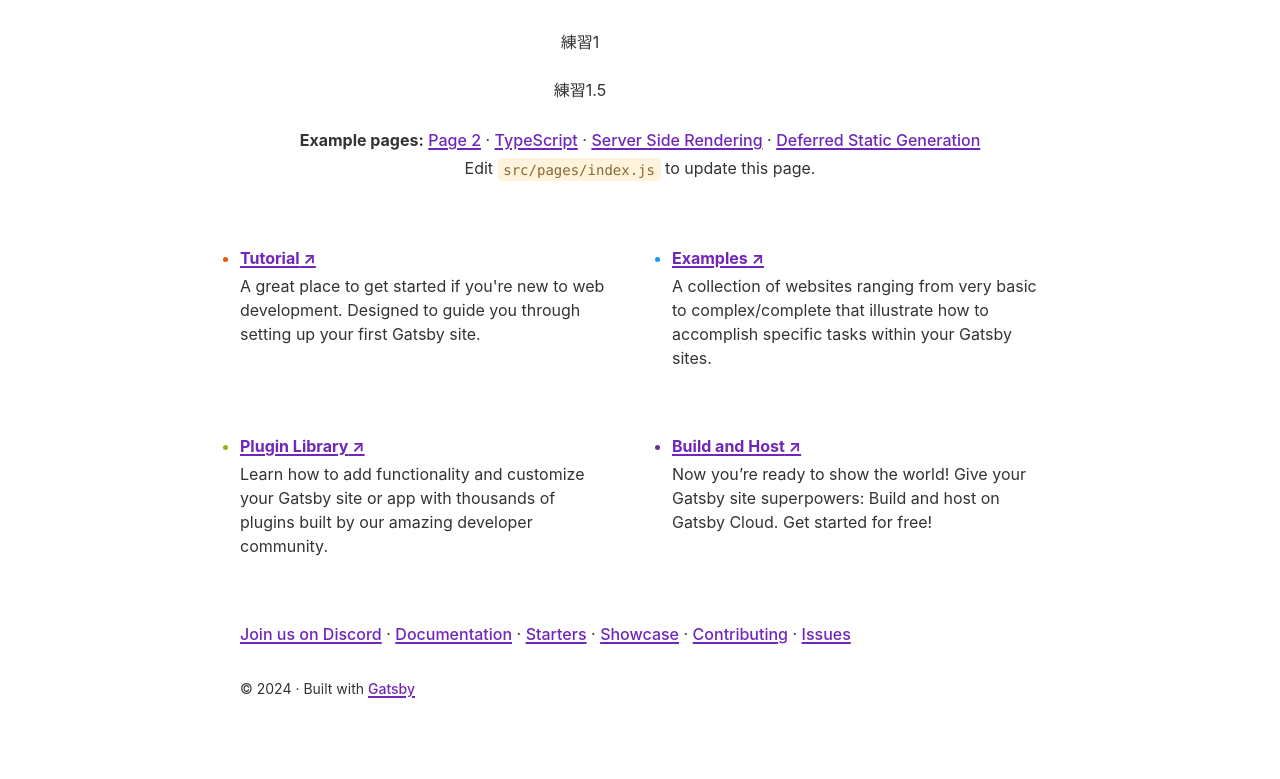
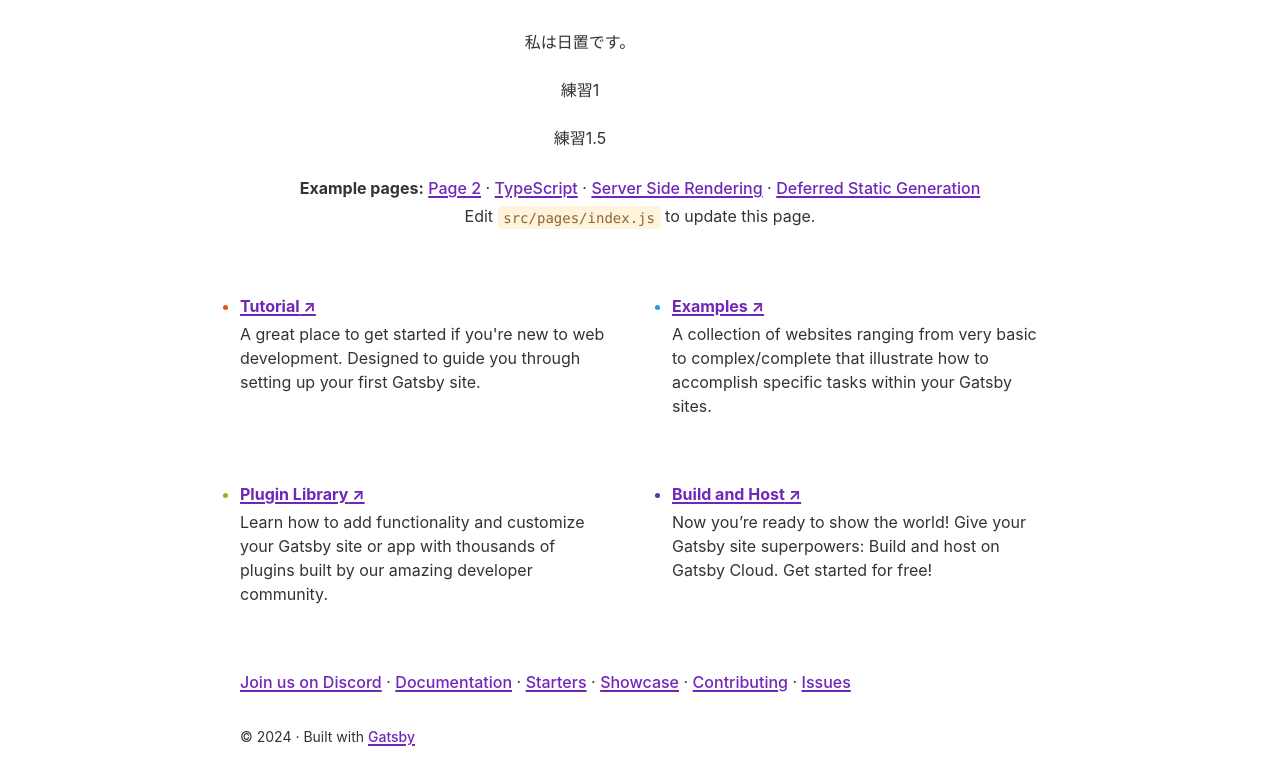
Before and after one commit to okky-hi/practice_repository, a Gatsby site: page / in a window 1280 px wide. Shown: the part 224-1003 px from the top of the page. Before the commit the page ends 955 px from the top, so only its background shows below. Built offline with nearby package versions, Linux system fonts and the light colour scheme; Gatsby itself is replaced by a stand-in of ours.

Commit message:
add text

```diff
--- a/src/pages/index.js
+++ b/src/pages/index.js
@@ -84,6 +84,7 @@ const IndexPage = () => (
       <h1>
         Hi,I'm okky
       </h1>
+      <p>私は日置です。</p>
       <p>練習1</p>
       <p>練習1.5</p>
       <p className={styles.intro}>
```
